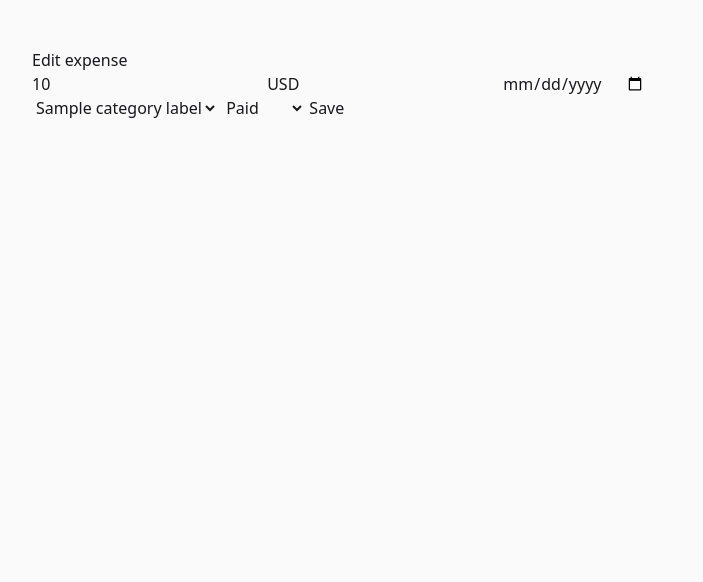
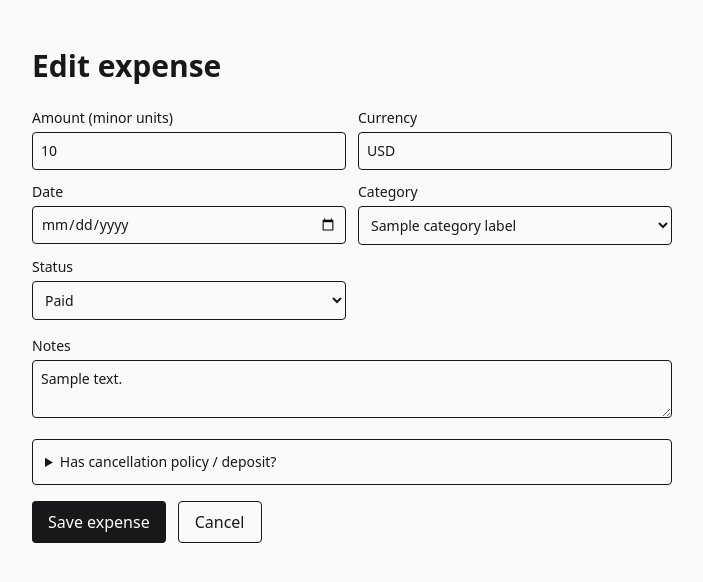
Before and after one commit to owine/trip-tracker, a FastAPI app: template src/trip_tracker/templates/expenses/form.html in a window 1280 px wide. Shown: the top 582 px of the page, without its empty margins (288-991 px from the left). Run offline with FastAPI, Linux system fonts and the light colour scheme; the template is opened without the code that fills it: most values are stand-ins (such as "Sample title", 1, 10 or a date in 2020); style sheets or scripts are compiled from the project's sources; parts of the project's set-up code (start-up, migrations or seed data) failed here and were passed over; some libraries are stand-ins or nearby versions.

Commit message:
feat(expenses): form.html + _row.html templates

```diff
--- a/src/trip_tracker/templates/expenses/form.html
+++ b/src/trip_tracker/templates/expenses/form.html
@@ -1,40 +1,120 @@
-{# templates/expenses/form.html — Task 6 stub. Task 7 expands this. #}
 {% extends "base.html" %}
 {% block title %}
   {% if edit_id %}
-    Edit
+    Edit expense
   {% else %}
-    New
+    New expense
   {% endif %}
-  expense
+  · trip-tracker
 {% endblock %}
 {% block content %}
-  <h1>
+  <h1 class="text-3xl font-semibold">
     {% if edit_id %}
-      Edit
+      Edit expense
     {% else %}
-      New
+      New expense
     {% endif %}
-    expense
   </h1>
-  {% if errors._form %}<p class="error">{{ errors._form }}</p>{% endif %}
+  {% if errors._form %}<p class="mt-2 text-red-600">{{ errors._form }}</p>{% endif %}
   <form method="post"
-        action="{% if edit_id %}/expenses/{{ edit_id }}{% else %}/trips/{{ trip_id }}/expenses{% endif %}">
+        action="{% if edit_id %}/expenses/{{ edit_id }}{% else %}/trips/{{ trip_id }}/expenses{% endif %}"
+        class="mt-6 space-y-4">
     <input type="hidden"
            name="home_currency_at_load"
            value="{{ home_currency }}">
-    <input name="amount_minor" value="{{ values.get('amount_minor', '') }}">
-    <input name="currency" value="{{ values.get('currency', '') }}">
-    <input name="incurred_on"
-           type="date"
-           value="{{ values.get('incurred_on', '') }}">
-    <select name="category">
-      {% for cat, label in category_labels.items() %}<option value="{{ cat.value }}">{{ label }}</option>{% endfor %}
-    </select>
-    <select name="status">
-      <option value="paid">Paid</option>
-      <option value="pending">Pending</option>
-    </select>
-    <button type="submit">Save</button>
+    <div class="grid grid-cols-2 gap-3">
+      <label class="block text-sm">
+        Amount (minor units)
+        <input class="mt-1 w-full rounded border p-2"
+               name="amount_minor"
+               type="number"
+               min="0"
+               required
+               value="{{ values.get('amount_minor', '') }}">
+        {% if errors.amount_minor %}<span class="text-red-600">{{ errors.amount_minor }}</span>{% endif %}
+      </label>
+      <label class="block text-sm">
+        Currency
+        <input class="mt-1 w-full rounded border p-2"
+               name="currency"
+               maxlength="3"
+               required
+               value="{{ values.get('currency', '') }}"
+               list="currency-codes">
+        <datalist id="currency-codes">
+          <option value="USD"></option>
+          <option value="EUR"></option>
+          <option value="GBP"></option>
+          <option value="JPY"></option>
+          <option value="CAD"></option>
+          <option value="AUD"></option>
+          <option value="CHF"></option>
+          <option value="CNY"></option>
+        </datalist>
+      </label>
+      <label class="block text-sm">
+        Date
+        <input class="mt-1 w-full rounded border p-2"
+               name="incurred_on"
+               type="date"
+               required
+               value="{{ values.get('incurred_on', '') }}">
+      </label>
+      <label class="block text-sm">
+        Category
+        <select class="mt-1 w-full rounded border p-2" name="category" required>
+          {% for cat, label in category_labels.items() %}
+            <option value="{{ cat.value }}"
+                    {% if values.get('category') == cat.value %}selected{% endif %}>{{ label }}</option>
+          {% endfor %}
+        </select>
+      </label>
+      <label class="block text-sm">
+        Status
+        <select class="mt-1 w-full rounded border p-2" name="status">
+          <option value="paid"
+                  {% if values.get('status', 'paid') == 'paid' %}selected{% endif %}>Paid</option>
+          <option value="pending"
+                  {% if values.get('status') == 'pending' %}selected{% endif %}>Pending</option>
+        </select>
+      </label>
+    </div>
+    <label class="block text-sm">
+      Notes
+      <textarea class="mt-1 w-full rounded border p-2" name="notes" rows="2">{{ values.get('notes', '') }}</textarea>
+    </label>
+    <details class="rounded border p-3 text-sm">
+      <summary class="cursor-pointer font-medium">Has cancellation policy / deposit?</summary>
+      <div class="mt-2 grid grid-cols-3 gap-3">
+        <label>
+          Deposit (minor)
+          <input class="mt-1 w-full rounded border p-2"
+                 name="deposit_minor"
+                 type="number"
+                 min="0"
+                 value="{{ values.get('deposit_minor', '') }}">
+        </label>
+        <label>
+          Cancellation deadline
+          <input class="mt-1 w-full rounded border p-2"
+                 name="cancellation_deadline"
+                 type="date"
+                 value="{{ values.get('cancellation_deadline', '') }}">
+        </label>
+        <label>
+          Cancellation fee (minor)
+          <input class="mt-1 w-full rounded border p-2"
+                 name="cancellation_fee_minor"
+                 type="number"
+                 min="0"
+                 value="{{ values.get('cancellation_fee_minor', '') }}">
+        </label>
+      </div>
+    </details>
+    <div class="flex gap-3">
+      <button class="rounded bg-zinc-900 px-4 py-2 text-white dark:bg-zinc-100 dark:text-zinc-900"
+              type="submit">Save expense</button>
+      <a href="/trips/{{ trip_id }}" class="rounded border px-4 py-2">Cancel</a>
+    </div>
   </form>
 {% endblock %}
```
Also changed, not shown: src/trip_tracker/templates/expenses/_row.html (added, +34 -0 lines).
